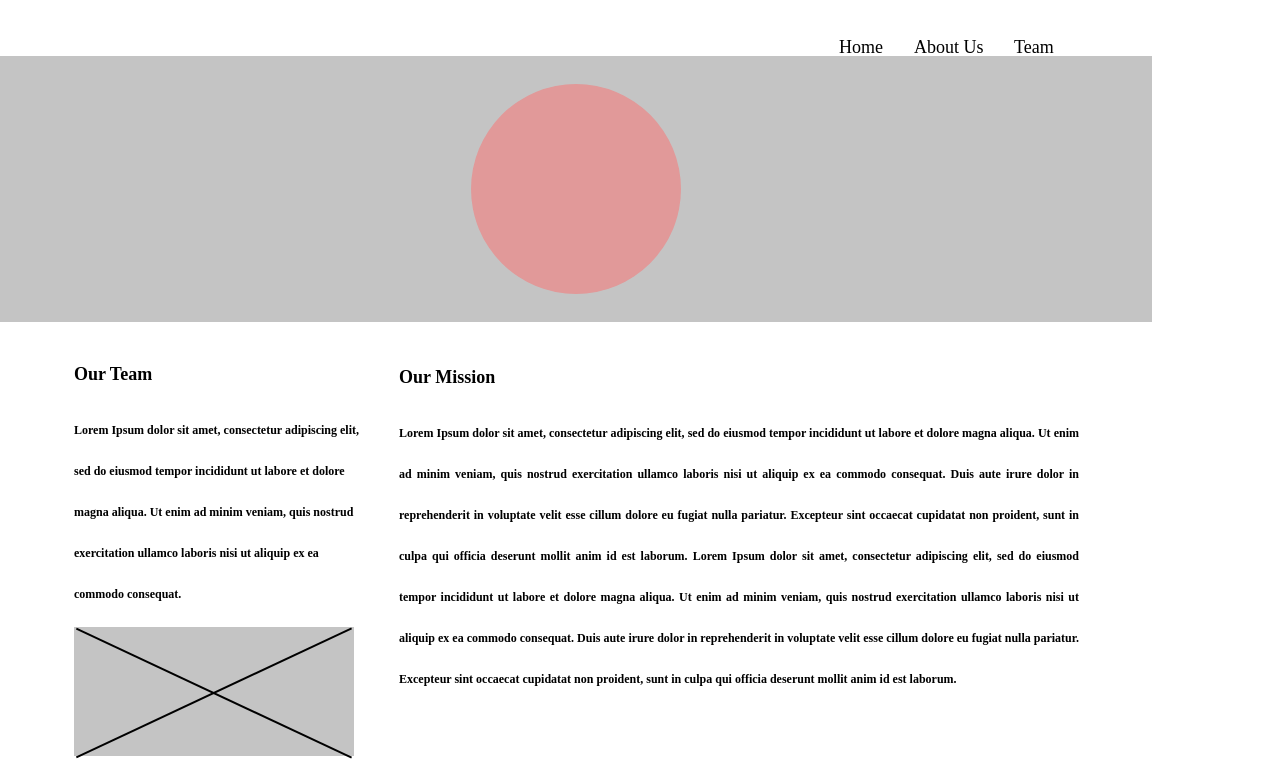
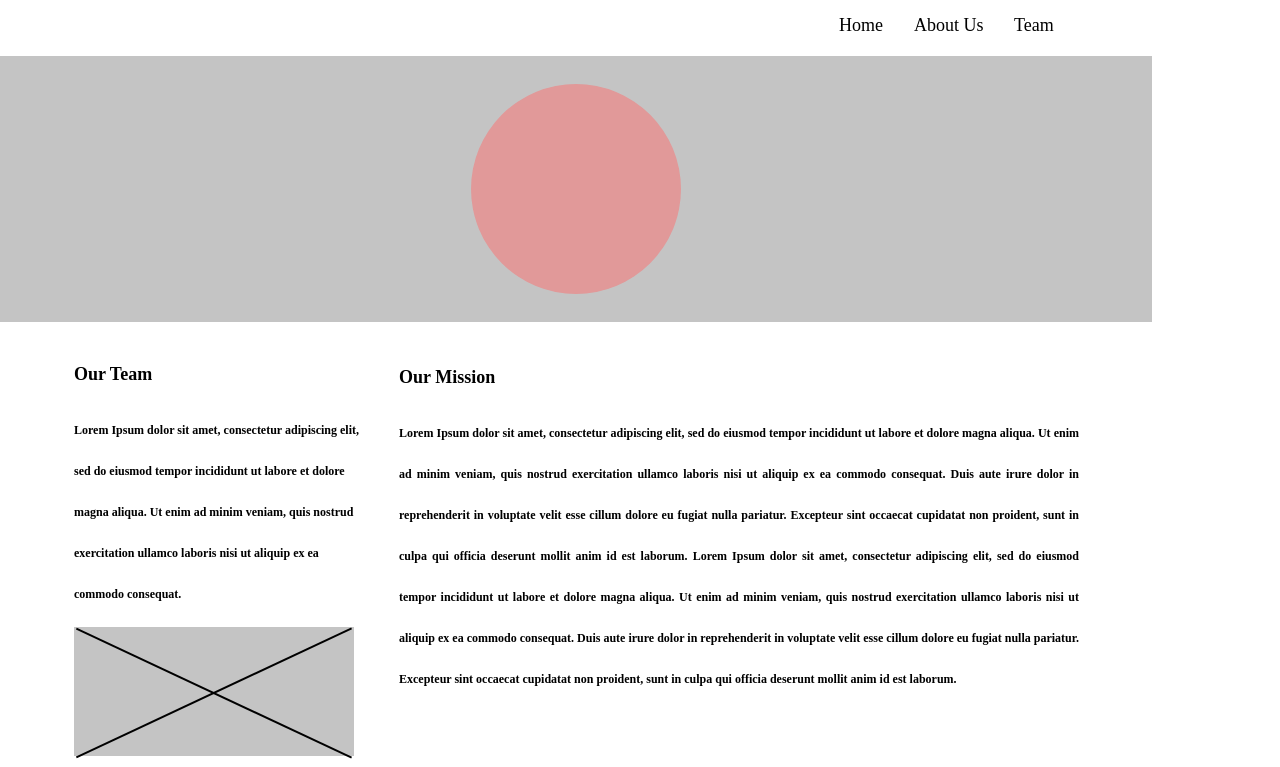
Before and after one commit to imt1195/Breakthrough-SE, a plain HTML site: page index.html in a window 1280 px wide. Shown: the part 33-800 px from the top of the page. Drawn offline with Linux system fonts and the light colour scheme.

Commit message:
Add files via upload

```diff
--- a/Layout.css
+++ b/Layout.css
@@ -7,12 +7,15 @@
   top: 27px;
 }
 
+.logo{
+  top:5px;
+}
 .navteam{
   position: absolute;
   width: 47px;
   height: 62px;
   left: 275px;
-  top: 27px;
+  top: 5px;
   font-family: Pragati Narrow;
   font-style: normal;
   font-weight: normal;
@@ -25,7 +28,7 @@
   width: 51px;
   height: 45px;
   left: 100px;
-  top: 27px;
+  top: 5px;
   font-family: Pragati Narrow;
   font-style: normal;
   font-weight: normal;
@@ -38,7 +41,7 @@
   width: 76px;
   height: 62px;
   left: 175px;
-  top: 27px;
+  top: 5px;
   font-family: Pragati Narrow;
   font-style: normal;
   font-weight: normal;
--- a/index.html
+++ b/index.html
@@ -1,6 +1,6 @@
 <html>
   <link rel="stylesheet" href="Layout.css">
-  <h3>XYZ Design Group LTD.</h3>
+  <h3 class="logo">XYZ Design Group LTD.</h3>
   <ul class="nav">
     <li class="home">Home</li>
     <li class='AboutUs'>About Us</li>
```
